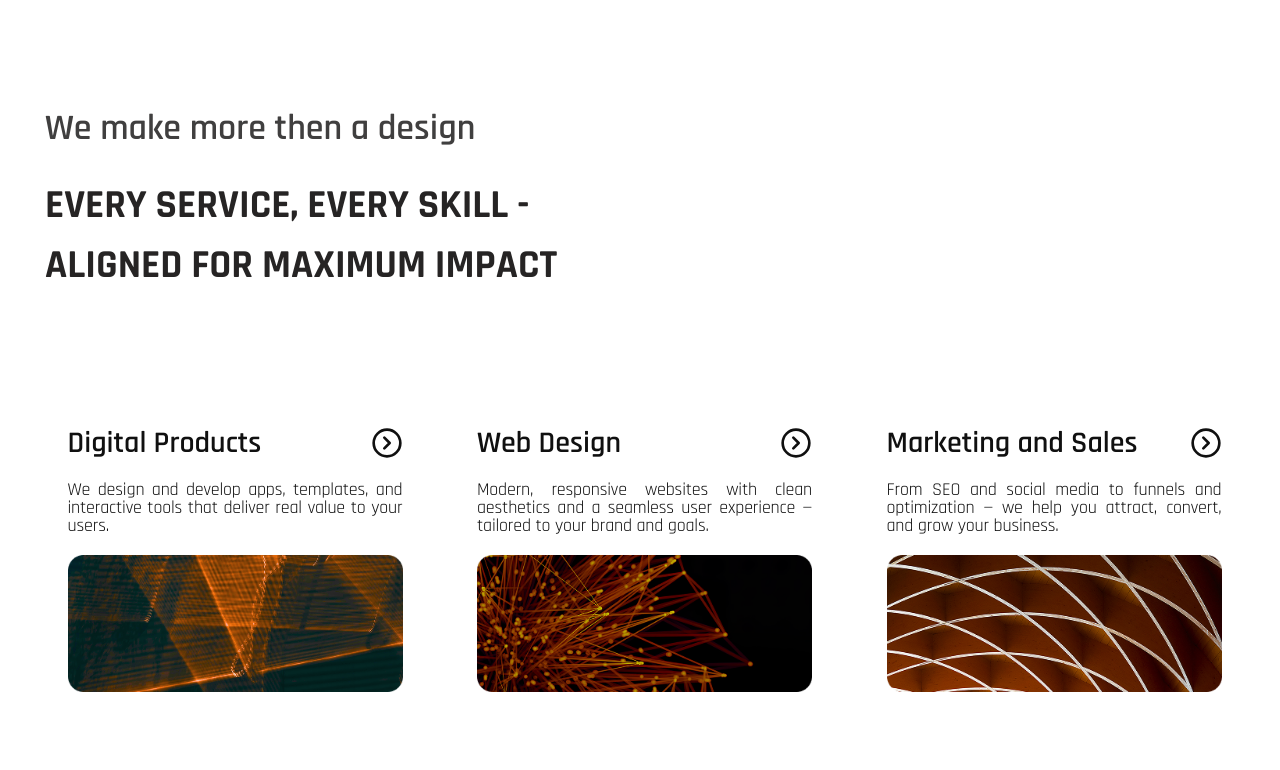
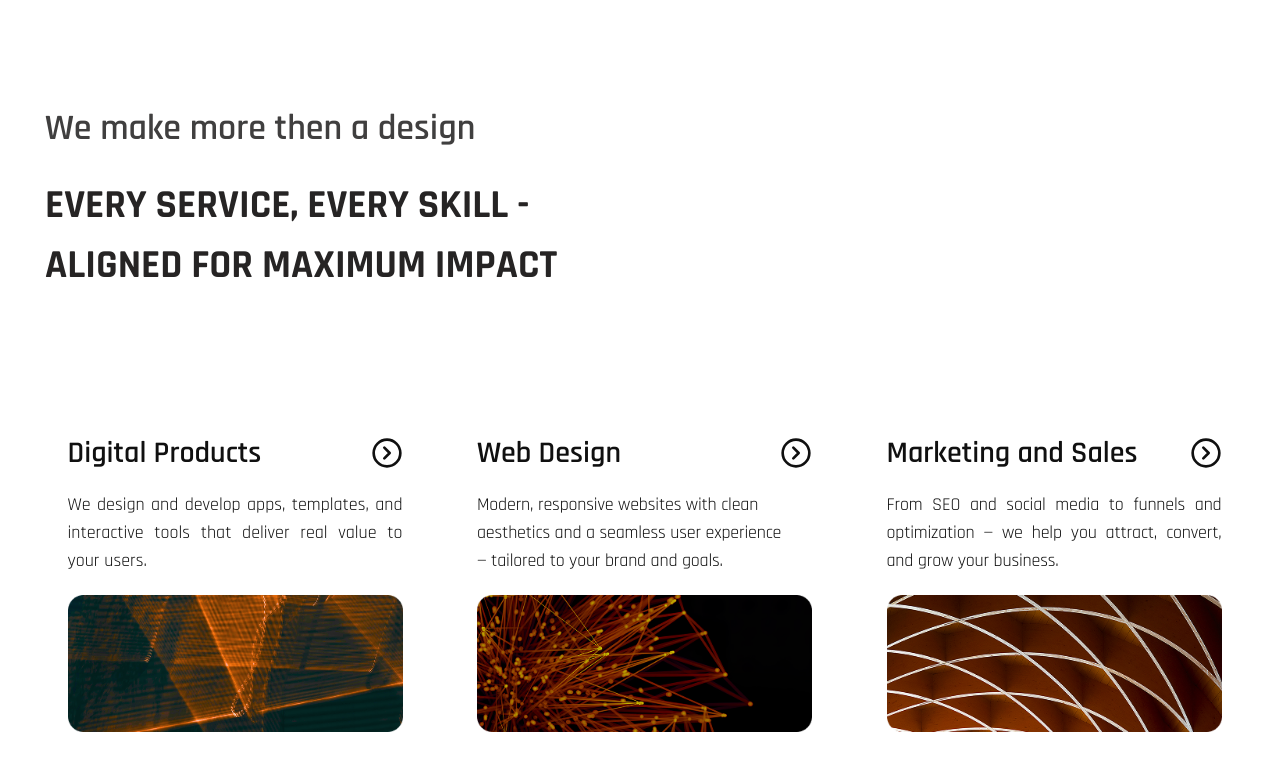
Before and after one commit to cristianccgg/sincere-studio, a React (Vite) app: page / in a window 1280 px wide. Shown: the part 730-1500 px from the top of the page. Built offline with nearby package versions, Linux system fonts and the light colour scheme.

Commit message:
Update Landing.jsx

```diff
--- a/src/components/pages/Landing.jsx
+++ b/src/components/pages/Landing.jsx
@@ -12,13 +12,13 @@ const cardSizes = {
   },
   xl: {
     container: { width: 380, height: 400 },
-    card: { width: 377, height: 365, padding: 20, gap: 20 },
-    hover: { width: 380, height: 400, padding: 32, gap: 24 },
+    card: { width: 377, height: 345, padding: 20, gap: 20 },
+    hover: { width: 380, height: 365, padding: 32, gap: 24 },
   },
   lg: {
     container: { width: 290, height: 340 },
-    card: { width: 287, height: 310, padding: 16, gap: 16 },
-    hover: { width: 290, height: 340, padding: 24, gap: 20 },
+    card: { width: 287, height: 280, padding: 16, gap: 16 },
+    hover: { width: 290, height: 300, padding: 24, gap: 20 },
   },
 };
 
@@ -295,7 +295,7 @@ const Landing = () => {
                     </h3>
                     <CircleChevronRight className="w-6 h-6 xl:w-8 xl:h-8 2xl:w-[42px] 2xl:h-[42px]" />
                   </div>
-                  <p className="font-rajdhani font-normal 2xl:text-[24px] xl:text-lg lg:text-sm leading-[100%] tracking-[-0.01em] text-justify text-[#101010]">
+                  <p className="font-rajdhani font-normal 2xl:text-[24px] xl:text-lg lg:text-sm  tracking-[-1%]  text-justify text-[#101010]">
                     We design and develop apps, templates, and interactive tools
                     that deliver real value to your users.
                   </p>
@@ -345,9 +345,10 @@ const Landing = () => {
                     </h3>
                     <CircleChevronRight className="w-6 h-6 xl:w-8 xl:h-8 2xl:w-[42px] 2xl:h-[42px]" />
                   </div>
-                  <p className="font-rajdhani font-normal 2xl:text-[24px] xl:text-lg lg:text-sm leading-[100%] tracking-[-0.01em] text-justify text-[#101010]">
-                    Modern, responsive websites with clean aesthetics and a
-                    seamless user experience — tailored to your brand and goals.
+                  <p className="font-rajdhani font-normal 2xl:text-[24px] xl:text-lg lg:text-sm xl:text-nowrap  tracking-[-0.01em] text-justify text-[#101010]">
+                    Modern, responsive websites with clean <br /> aesthetics and
+                    a seamless user experience <br /> — tailored to your brand
+                    and goals.
                   </p>
                   <img
                     src="/images/landing/we make more/web-design.png"
@@ -395,7 +396,7 @@ const Landing = () => {
                     </h3>
                     <CircleChevronRight className="w-6 h-6 xl:w-8 xl:h-8 2xl:w-[42px] 2xl:h-[42px]" />
                   </div>
-                  <p className="font-rajdhani font-normal 2xl:text-[24px] xl:text-lg lg:text-sm leading-[100%] tracking-[-0.01em] text-justify text-[#101010]">
+                  <p className="font-rajdhani font-normal 2xl:text-[24px] xl:text-lg lg:text-sm  tracking-[-0.01em] text-justify text-[#101010]">
                     From SEO and social media to funnels and optimization — we
                     help you attract, convert, and grow your business.
                   </p>
@@ -439,7 +440,9 @@ const Landing = () => {
               </div>
               <div className="w-full p-6 flex flex-col gap-6">
                 <div className="flex items-center justify-between text-[#101010]">
-                  <h3 className="text-2xl font-semibold">Marketing and Sales</h3>
+                  <h3 className="text-2xl font-semibold">
+                    Marketing and Sales
+                  </h3>
                   <CircleChevronRight size={32} />
                 </div>
                 <p className="text-xl leading-[-1%px] text-[#101010]">
```
